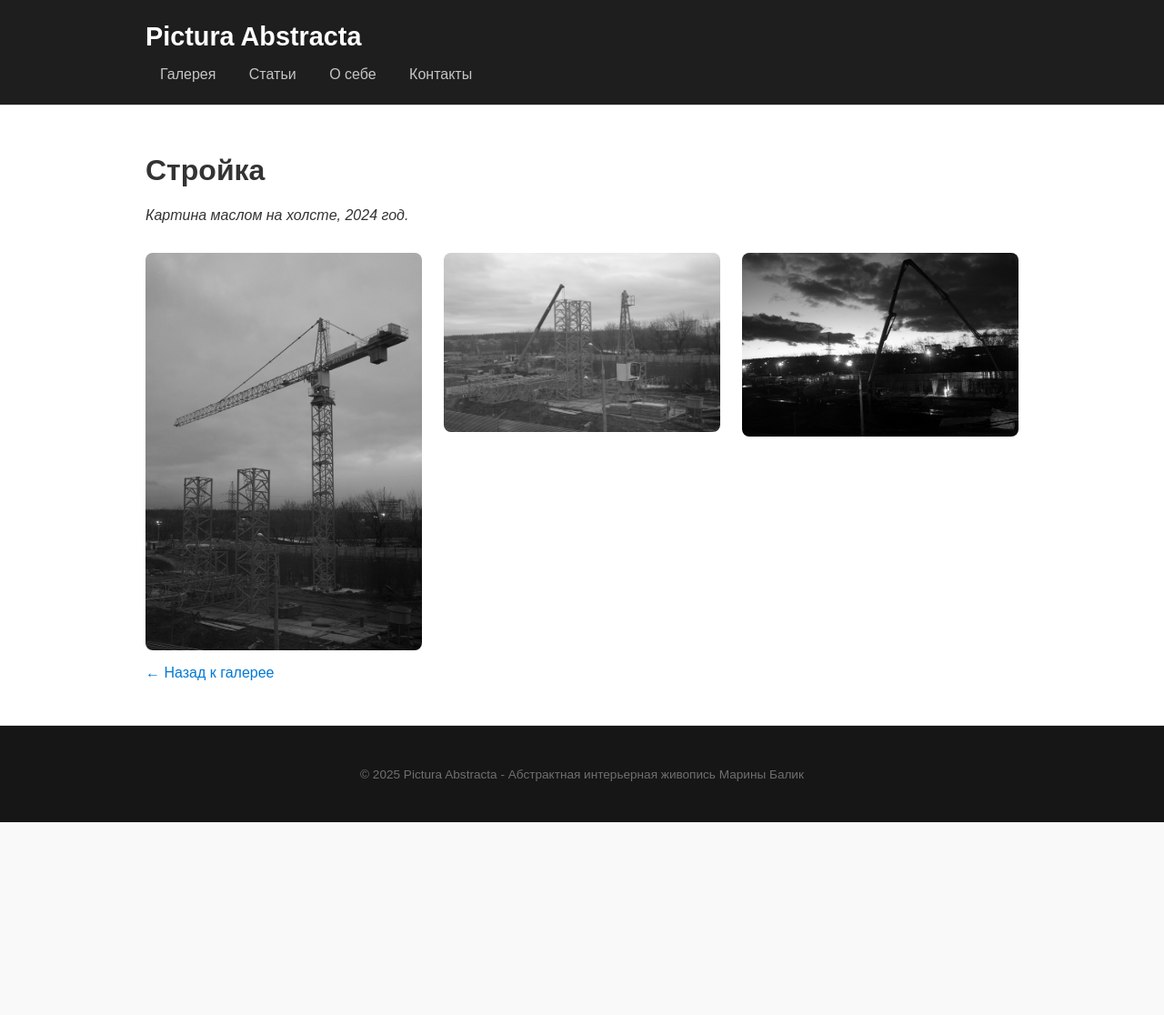
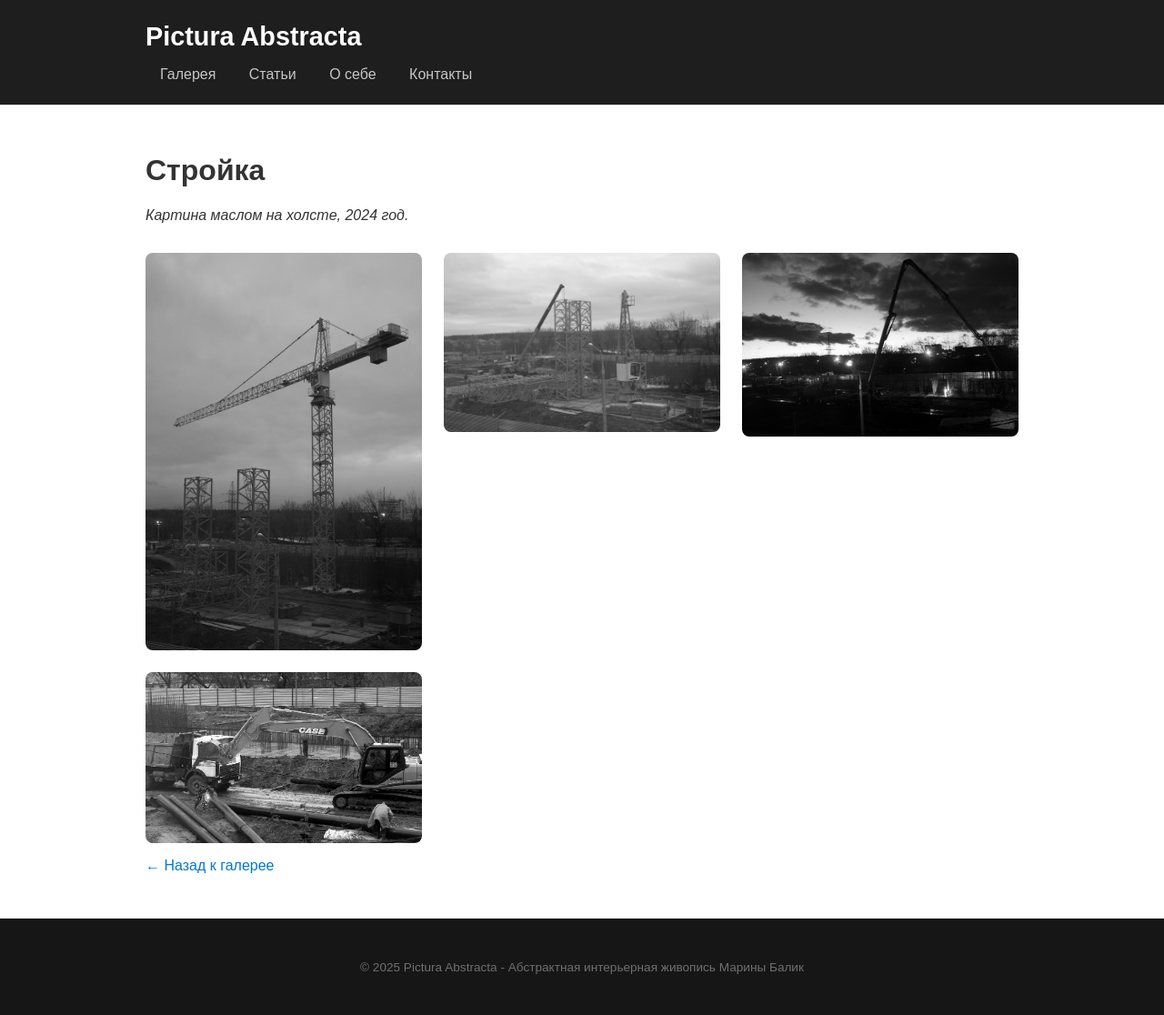
Before and after one commit to PicAbsArt/picabsart.github.io, a Jekyll site: the page built from _paintings/build.md, in a window 1280 px wide. Shown: the whole page at 91% size. Built offline with Jekyll 4.4.1, drawn with Linux system fonts in a browser that asks for light colours; before the commit the page ends 904 px from its top, so only the background shows below that.

Commit message:
Update build.md

```diff
--- a/_paintings/build.md
+++ b/_paintings/build.md
@@ -6,4 +6,5 @@ images:
   - /assets/images/build/1.jpg
   - /assets/images/build/2.jpg
   - /assets/images/build/3.jpg
+  - /assets/images/build/4.jpg
 ---
```
